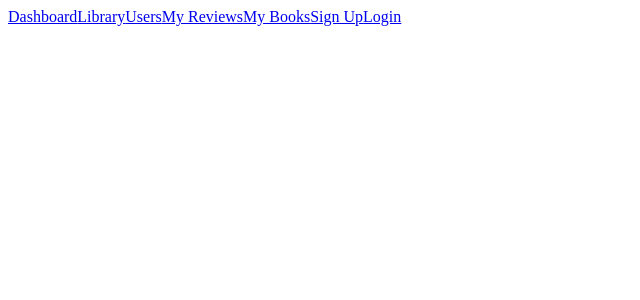
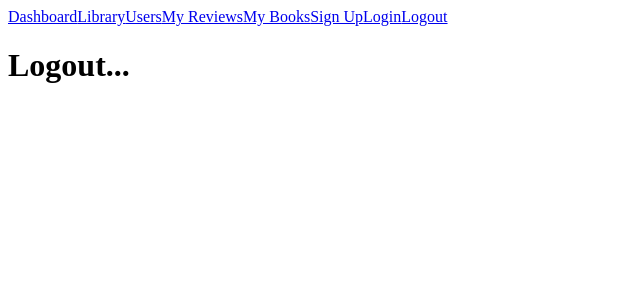
Before and after one commit to IguanasEverywhere/book_borrower_frontend, a Vue app: page /logout in a window 1280 px wide. Shown: the top 300 px of the page, without its empty margins (0-640 px from the left). Built offline with nearby package versions, Linux system fonts and the light colour scheme; no server answers; the HTML template or start-up script is replaced by a standard one.

Commit message:
Add logout route and component + check login persistence in Library

```diff
--- a/src/components/NavBar.vue
+++ b/src/components/NavBar.vue
@@ -10,4 +10,5 @@ console.log("Navbar is happening...")
   <RouterLink to="/my-books">My Books</RouterLink>
   <RouterLink to="/signup">Sign Up</RouterLink>
   <RouterLink to="/login">Login</RouterLink>
+  <RouterLink to="/logout">Logout</RouterLink>
 </template>
--- a/src/router/index.ts
+++ b/src/router/index.ts
@@ -6,6 +6,7 @@ import Users from '@/views/Users.vue'
 import MyBooks from '@/views/MyBooks.vue'
 import UserReviews from '@/views/UserReviews.vue'
 import Signup from '@/views/Signup.vue'
+import Logout from '@/views/Logout.vue'
 
 const router = createRouter({
   history: createWebHistory(import.meta.env.BASE_URL),
@@ -49,6 +50,11 @@ const router = createRouter({
       path: '/login',
       name: 'login',
       component: Login
+    },
+    {
+      path:'/logout',
+      name: 'logout',
+      component: Logout
     }
   ],
 })
--- a/src/views/Library.vue
+++ b/src/views/Library.vue
@@ -1,4 +1,15 @@
 <script setup lang="ts">
+import { getAuth, onAuthStateChanged } from "firebase/auth";
+
+const auth = getAuth();
+onAuthStateChanged(auth, (user) => {
+  if (user) {
+    console.log("Hello user!")
+    console.log(user)
+  } else {
+    console.log('No user')
+  }
+});
 
 </script>
 
--- a/src/views/Login.vue
+++ b/src/views/Login.vue
@@ -11,7 +11,6 @@ const handleLoginSubmit = () => {
   signInWithEmailAndPassword(auth, email.value, password.value)
     .then((userCredential) => {
       const user = userCredential.user;
-      console.log("hello, ", user.email);
       errorMessage.value = "";
     })
     .catch((error) => {
--- /dev/null
+++ b/src/views/Logout.vue
@@ -0,0 +1,7 @@
+<script setup lang="ts">
+
+</script>
+
+<template>
+  <h1>Logout...</h1>
+</template>
```
